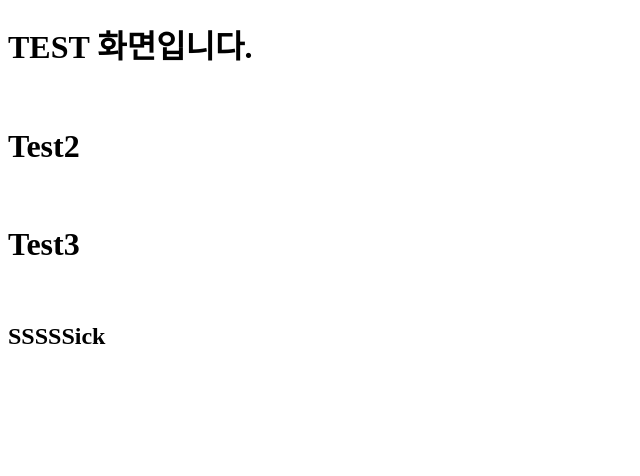
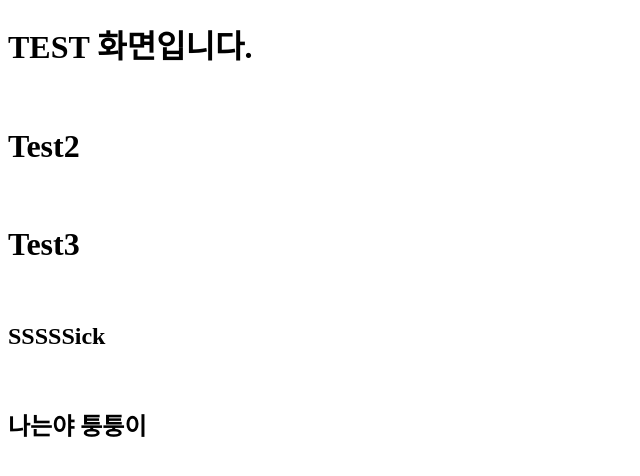
Before and after one commit to him1897/KH_Test, a plain HTML site: page Project_test/web/index.html in a window 1280 px wide. Shown: the whole page, without its empty margins (0-640 px from the left). Drawn offline with Linux system fonts and the light colour scheme.

Commit message:
나는야
퉁퉁이

```diff
--- a/Project_test/web/index.html
+++ b/Project_test/web/index.html
@@ -12,5 +12,7 @@
 	<h1> Test3</h1>
 	&nbsp;
 	<h2> SSSSSick </h2>
+	&nbsp;
+	<h2> 나는야 퉁퉁이 </h2>
 </body>
 </html>
```
Also changed, not shown: 1 other file.
